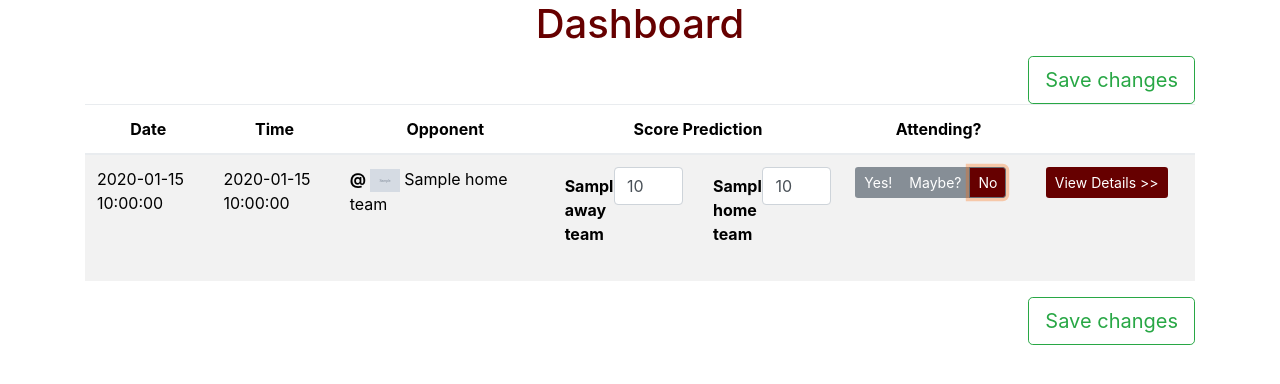
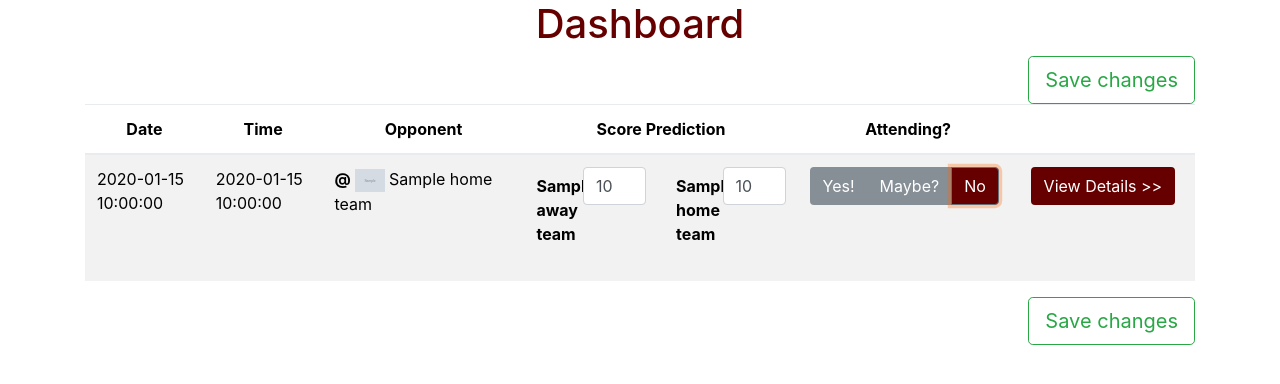
Before and after one commit to VTHoop/homer-hokie-tailgate-2, a Flask app: template src/templates/users/dashboard.jinja2 in a window 1280 px wide. Shown: the part 144-528 px from the top of the page. Run offline with Flask 2, Linux system fonts and the light colour scheme; the template is opened without the code that fills it: most values are stand-ins (such as "Sample title", 1, 10 or a date in 2020); grey boxes marked "Sample" are stand-in pictures; some libraries are stand-ins or nearby versions.

Commit message:
dashboard buttons reg size

```diff
--- a/src/templates/users/dashboard.jinja2
+++ b/src/templates/users/dashboard.jinja2
@@ -143,45 +143,45 @@
                         <td>
                             <div class="btn-group" data-toggle="buttons">
                                 {% if game.attendance == 'Yes' %}
-                                <label class="btn btn-hokie-group btn-sm active">
+                                <label class="btn btn-hokie-group active">
                                     <input type='radio' name='attendance{{ game.game.game_num }}' id='yes' value="Yes"
                                            autocomplete='off'
                                            checked>Yes!
                                 </label>
-                                <label class="btn btn-hokie-group btn-sm">
+                                <label class="btn btn-hokie-group">
                                     <input type="radio" name="attendance{{ game.game.game_num }}" id="maybe"
                                            value="Maybe"
                                            autocomplete="off">Maybe?
                                 </label>
-                                <label class="btn btn-hokie-group btn-sm">
+                                <label class="btn btn-hokie-group">
                                     <input type="radio" name="attendance{{ game.game.game_num }}" id="no" value="No"
                                            autocomplete="off">No
                                 </label>
                                 {% elif game.attendance == 'Maybe' %}
-                                <label class="btn btn-hokie-group btn-sm">
+                                <label class="btn btn-hokie-group">
                                     <input type='radio' name='attendance{{ game.game.game_num }}' id='yes' value="Yes"
                                            autocomplete='off'>Yes!
                                 </label>
-                                <label class="btn btn-hokie-group btn-sm active">
+                                <label class="btn btn-hokie-group active">
                                     <input type="radio" name="attendance{{ game.game.game_num }}" id="maybe"
                                            value="Maybe"
                                            autocomplete="off" checked>Maybe?
                                 </label>
-                                <label class="btn btn-hokie-group btn-sm">
+                                <label class="btn btn-hokie-group">
                                     <input type="radio" name="attendance{{ game.game.game_num }}" id="no" value="No"
                                            autocomplete="off">No
                                 </label>
                                 {% else %}
-                                <label class="btn btn-hokie-group btn-sm">
+                                <label class="btn btn-hokie-group">
                                     <input type='radio' name='attendance{{ game.game.game_num }}' id='yes' value="Yes"
                                            autocomplete='off'>Yes!
                                 </label>
-                                <label class="btn btn-hokie-group btn-sm">
+                                <label class="btn btn-hokie-group">
                                     <input type="radio" name="attendance{{ game.game.game_num }}" id="maybe"
                                            value="Maybe"
                                            autocomplete="off">Maybe?
                                 </label>
-                                <label class="btn btn-hokie-group btn-sm active">
+                                <label class="btn btn-hokie-group active">
                                     <input type="radio" name="attendance{{ game.game.game_num }}" id="No" value="No"
                                            autocomplete="off" checked>No
                                 </label>
@@ -190,7 +190,7 @@
                         </td>
                         <td>
                             <a href="{{ url_for('games.detail', game_num=game.game.game_num) }}" type="button"
-                               class='btn btn-hokie btn-sm'>View Details >>
+                               class='btn btn-hokie'>View Details >>
                             </a>
                         </td>
                     </tr>
```
